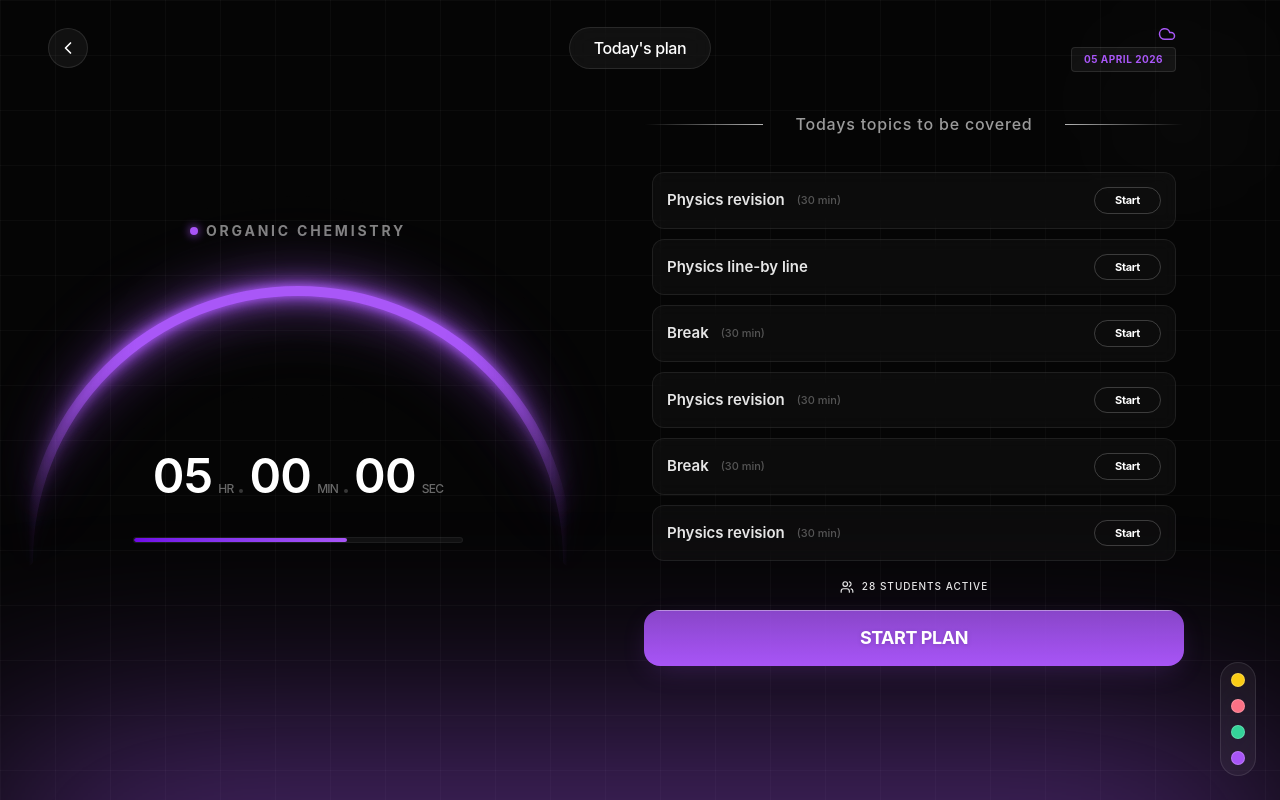
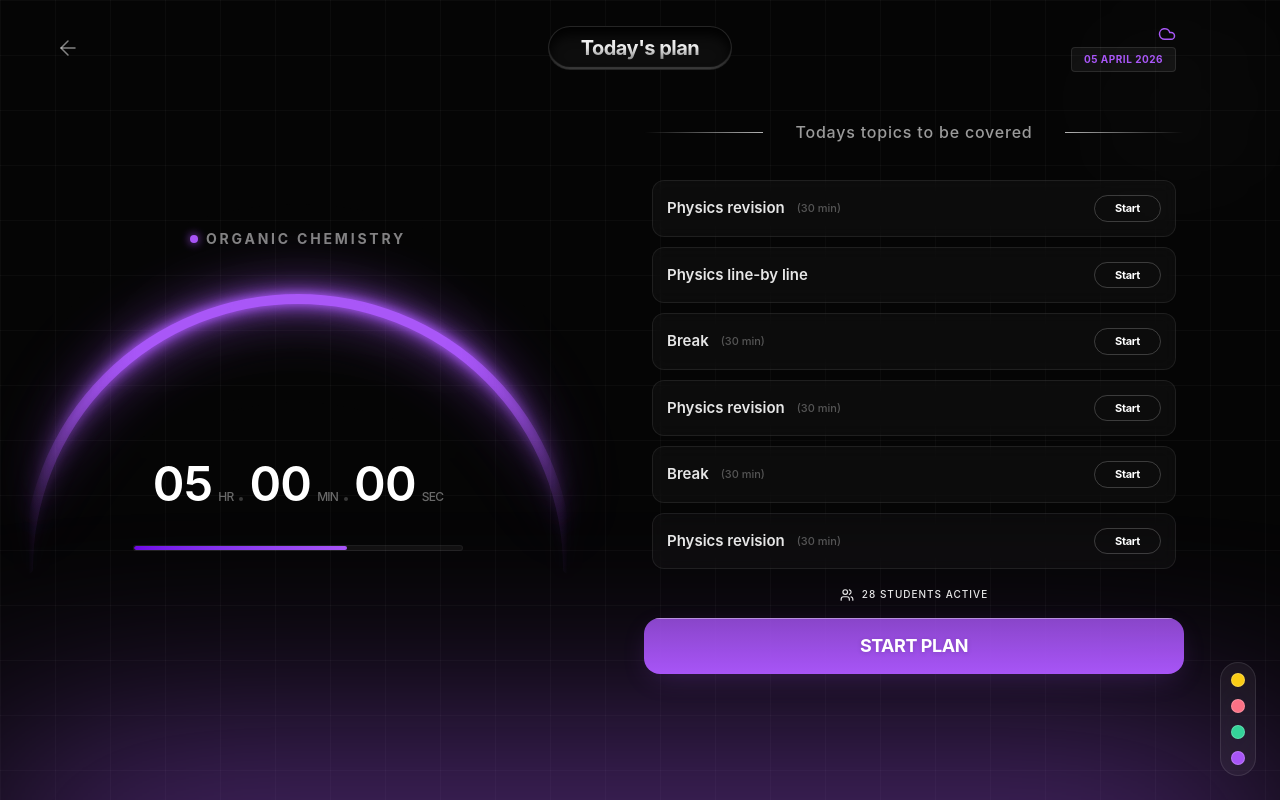
Before and after one commit to Harshydv-me/Planner, a React (Vite) app: page / in a window 1280 px wide. Built offline with nearby package versions, Linux system fonts and the light colour scheme.

Commit message:
style: redesign header with high-depth badge and minimalist back button

```diff
--- a/src/App.jsx
+++ b/src/App.jsx
@@ -1,6 +1,6 @@
 import React, { useState } from 'react';
 import { motion } from 'framer-motion';
-import { ChevronLeft, Cloud, Users } from 'lucide-react';
+import { ArrowLeft, Cloud, Users } from 'lucide-react';
 
 const THEMES = {
   morning: {
@@ -109,17 +109,24 @@ function App() {
       <main className="relative z-10 w-full max-w-7xl mx-auto px-4 sm:px-6 lg:px-12 pt-4 sm:pt-6 pb-12 flex flex-col h-full">
 
         {/* Universal Header - Scaled Down */}
-        <header className="relative flex items-center justify-center mb-4 lg:mb-10 h-12 flex-shrink-0">
+        <header className="relative flex items-center justify-center mb-4 lg:mb-12 h-12 flex-shrink-0">
           <motion.button
-            whileHover={{ scale: 1.1 }}
+            whileHover={{ scale: 1.1, x: -2 }}
             whileTap={{ scale: 0.9 }}
-            className="absolute left-0 w-10 h-10 flex items-center justify-center rounded-full bg-white/5 border border-white/10"
+            className="absolute left-0 w-10 h-10 flex items-center justify-center text-white/50 hover:text-white transition-colors"
           >
-            <ChevronLeft size={20} />
+            <ArrowLeft size={24} strokeWidth={1.5} />
           </motion.button>
 
-          <div className="bg-white/5 border border-white/10 px-6 py-2 rounded-full backdrop-blur-md">
-            <span className="text-base font-medium tracking-tight whitespace-nowrap">Today's plan</span>
+          <div className="relative group">
+            <div className="relative px-8 py-1.5 rounded-full bg-[#0d0d0d] border border-white/10 flex items-center justify-center"
+                 style={{
+                   boxShadow: 'inset 0 8px 12px rgba(0,0,0,0.9), inset 0 -2px 1px rgba(255, 255, 255, 0.2)'
+                 }}>
+              <span className="text-[20px] font-bold tracking-tight whitespace-nowrap bg-gradient-to-b from-white via-white/90 to-white/40 bg-clip-text text-transparent">
+                Today's plan
+              </span>
+            </div>
           </div>
 
           <div className="absolute right-0 xl:right-14 flex flex-col items-end">
```
